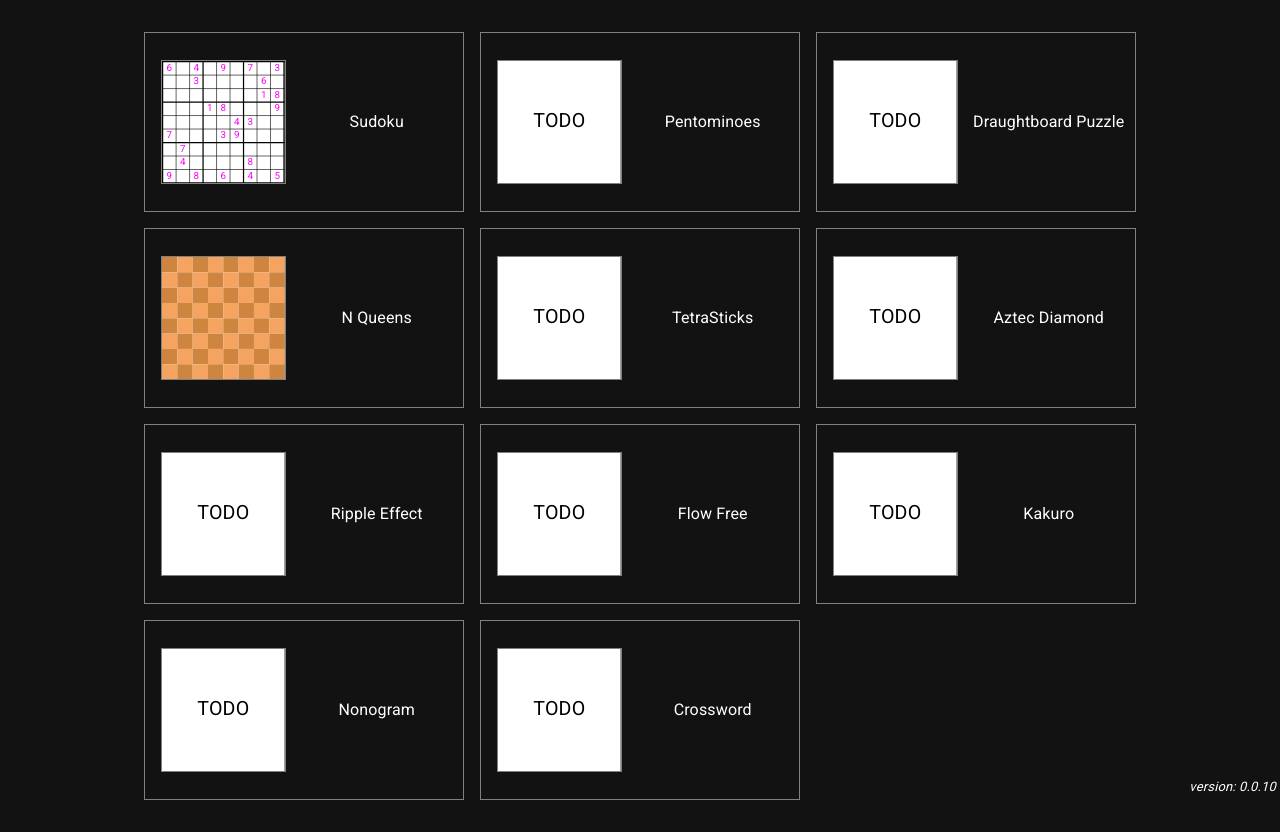
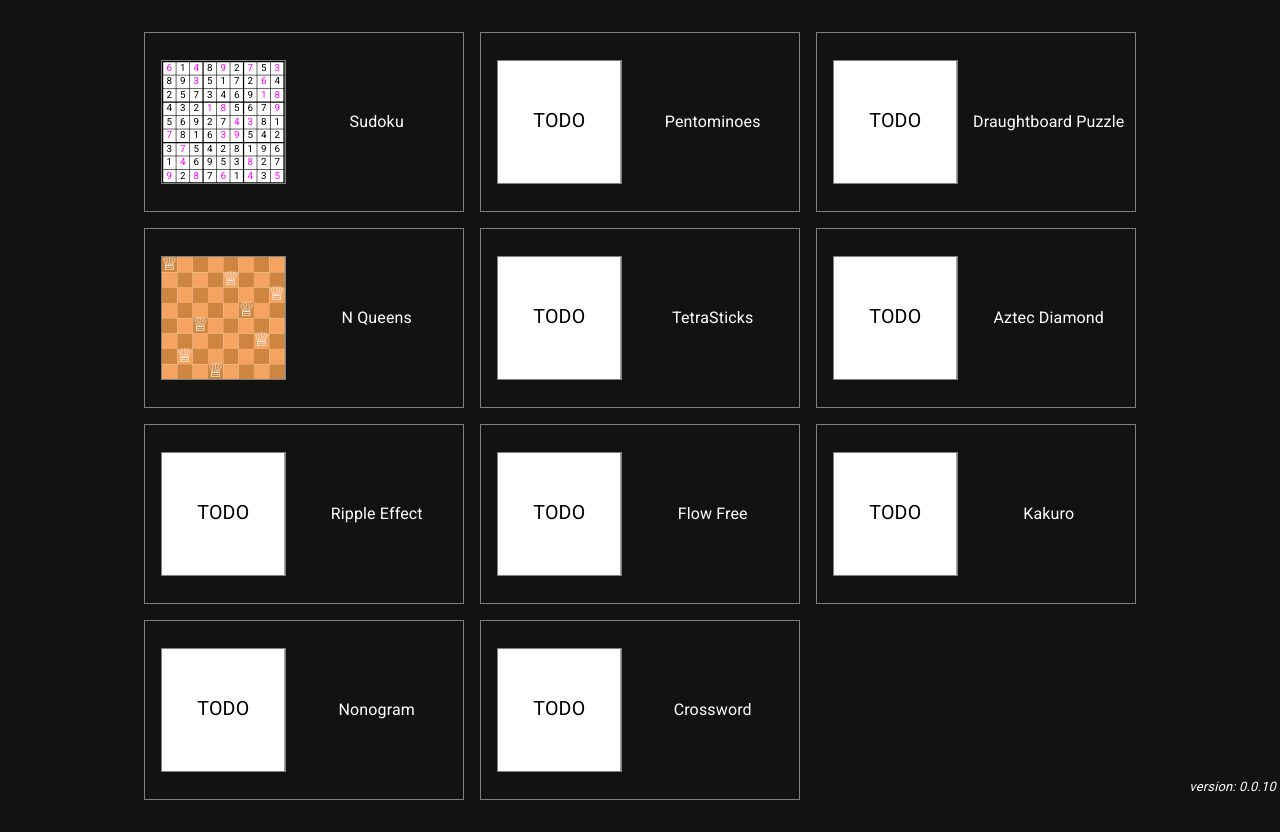
Before and after one commit to taylorjg/dlxlib-demos, a React (Create React App) app: page / in a window 1280 px wide. Built offline with nearby package versions, Linux system fonts and the light colour scheme; a web font is replaced by a local one.

Commit message:
Add hardcoded solutions to thumbnails for Sudoku and N Queens

```diff
--- a/src/demos/n-queens/thumbnail.tsx
+++ b/src/demos/n-queens/thumbnail.tsx
@@ -1,8 +1,29 @@
 import { last } from "utils"
 import { NQueensDrawing } from "./drawing"
 import { puzzles } from "./puzzles"
+import { Puzzle } from "./puzzle"
+import { NQueensInternalRow } from "./internal-row"
 
 export const NQueensThumbnail = () => {
   const puzzle = last(puzzles)
-  return <NQueensDrawing puzzle={puzzle} solutionInternalRows={[]} />
+  const solutionInternalRows = makeSolution(puzzle)
+  return <NQueensDrawing puzzle={puzzle} solutionInternalRows={solutionInternalRows} />
 }
+
+const makeSolution = (puzzle: Puzzle): NQueensInternalRow[] => {
+  return [
+    makeInternalRow(puzzle, 0, 0),
+    makeInternalRow(puzzle, 1, 4),
+    makeInternalRow(puzzle, 2, 7),
+    makeInternalRow(puzzle, 3, 5),
+    makeInternalRow(puzzle, 4, 2),
+    makeInternalRow(puzzle, 5, 6),
+    makeInternalRow(puzzle, 6, 1),
+    makeInternalRow(puzzle, 7, 3)
+  ]
+}
+
+const makeInternalRow = (puzzle: Puzzle, row: number, col: number): NQueensInternalRow => {
+  const coords = { row, col }
+  return { puzzle, coords }
+}
--- a/src/demos/sudoku/thumbnail.tsx
+++ b/src/demos/sudoku/thumbnail.tsx
@@ -1,8 +1,40 @@
-import { first } from "utils"
+import { first, range, sameCoords } from "utils"
 import { SudokuDrawing } from "./drawing"
+import { SudokuInternalRow } from "./internal-row"
+import { Puzzle } from "./puzzle"
 import { puzzles } from "./puzzles"
 
 export const SudokuThumbnail = () => {
   const puzzle = first(puzzles)
-  return <SudokuDrawing puzzle={puzzle} solutionInternalRows={[]} />
+  const solution = [
+    "614892753",
+    "893517264",
+    "257346918",
+    "432185679",
+    "569274381",
+    "781639542",
+    "375428196",
+    "146953827",
+    "928761435"
+  ]
+  const solutionInternalRows = parseSolution(puzzle, solution)
+  return <SudokuDrawing puzzle={puzzle} solutionInternalRows={solutionInternalRows} />
 }
+
+const parseSolution = (puzzle: Puzzle, solution: string[]): SudokuInternalRow[] => {
+  const internalRows: SudokuInternalRow[] = []
+  const size = solution.length
+  for (const row of range(size)) {
+    for (const col of range(size)) {
+      const ch = solution[row][col]
+      const value = Number(ch)
+      if (Number.isInteger(value)) {
+        const coords = { row, col }
+        const isInitialValue = puzzle.initialValues.findIndex(initialValue => sameCoords(initialValue.coords, coords)) >= 0
+        const internalRow = {coords, value, isInitialValue}
+        internalRows.push(internalRow)
+      }
+    }
+  }
+  return internalRows
+}
```
